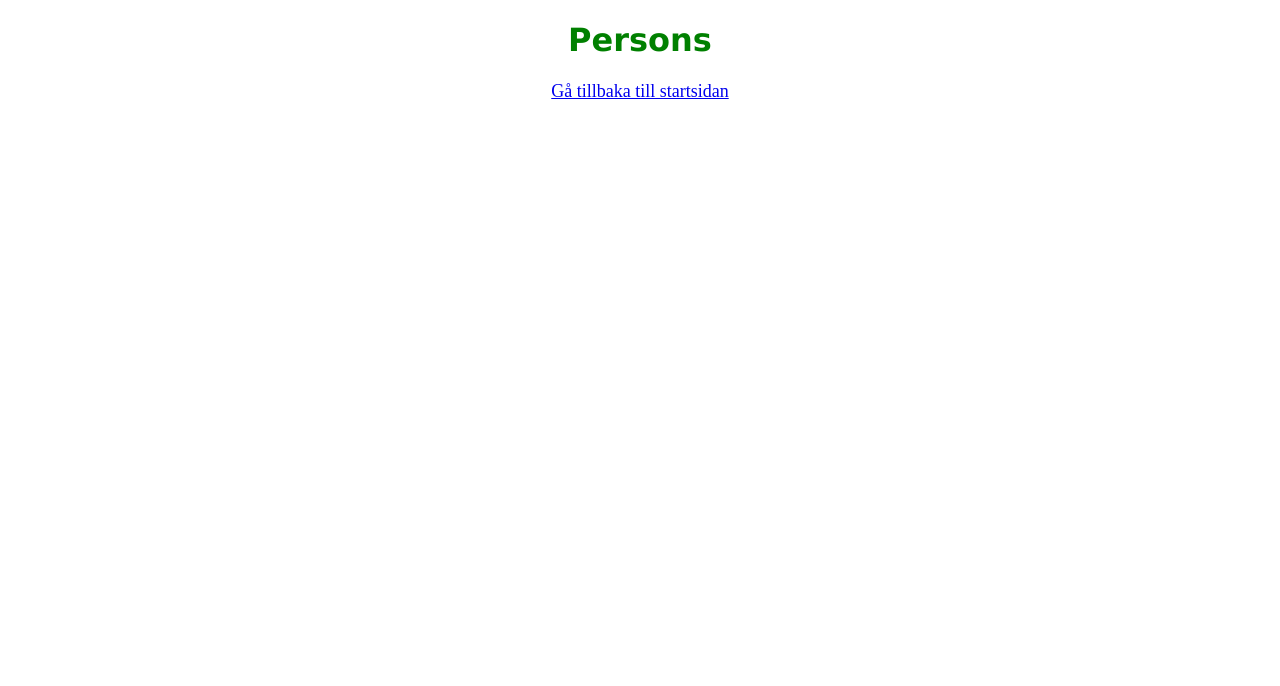
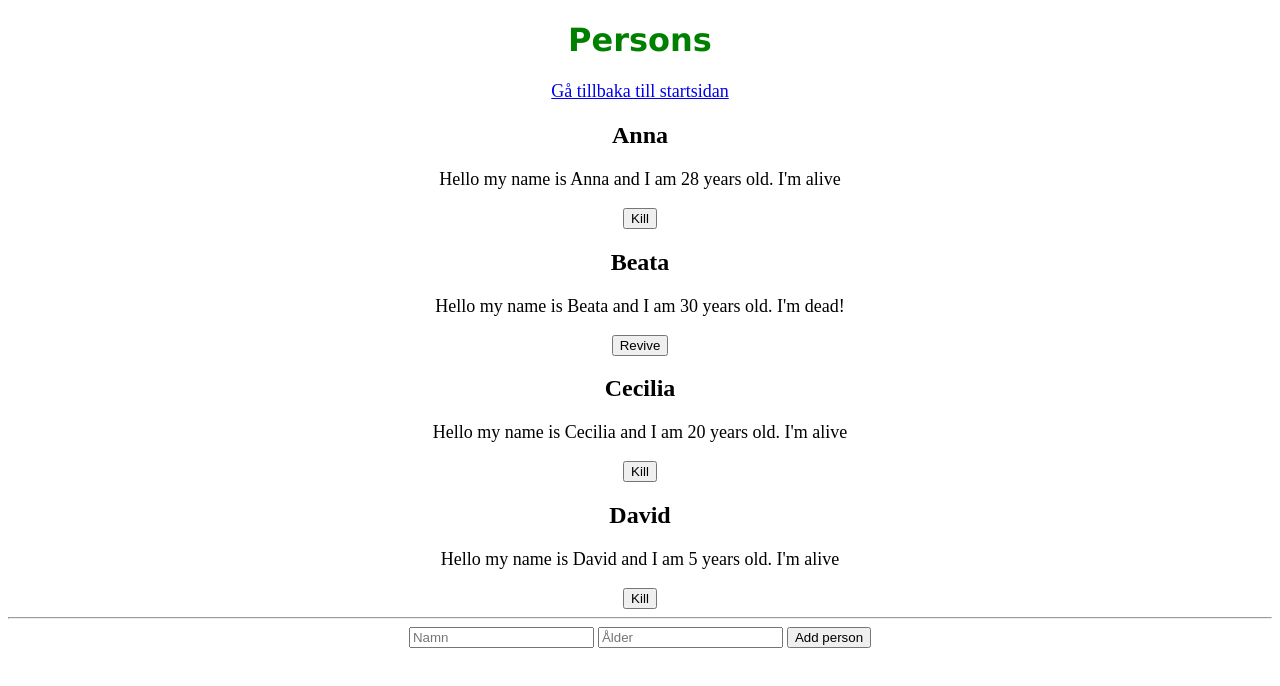
Before and after one commit to Mikael69-codeSlayer/html, a plain HTML site: page persons.html in a window 1280 px wide. Drawn offline with nearby package versions, Linux system fonts and the light colour scheme.

Commit message:
Almost finished code

```diff
--- a/App.js
+++ b/App.js
@@ -5,7 +5,8 @@ export default class App {
   constructor() {
 
     this.createPersons();
-    this.listPersons();
+    this.createNewPersonEventHandling();
+    this.listPersons(); // also adds kill/revive event handling
 
   }
 
@@ -28,10 +29,59 @@ export default class App {
 
 
   listPersons() {
+
+    // Empty the content of person-list before adding persons
+    $('.person-list').empty();
+
     // Loop through the array (for each is named for...of in JS)
+    let index = 0;
     for (let person of this.persons) {
-      console.log(person.sayHi());
+
+      /* Use jQuery to add new html in the DOM inside
+      the element with class 'person-list
+      Note that we write the string as a template literal*/
+      // inside a template literal ${} does not refer to jQuery
+      // it is just that syntax for including JS expressions
+      $('.person-list').append(`
+      <div>
+      <h2>${person.name}</h2>
+       <p>${person.sayHi()}</p>
+        <button class="kill-revive-button" data-index="$"${index}
+        ">${person.alive ? 'Kill' : 'Revive'}</button>
+       </div>
+        `);
+
+      index++;
+
     }
 
+    // Add an event handler to all the kill/revive buttons
+    let that = this; // that = this instance of App;
+    $('.kill-revive-button').click(function () {
+      // $(this) = grab the element we clicked with jQuery
+      // (in a jQuery event handler this is the element clicked)
+      let person = that.persons[+$(this).attr('data-index')];
+      person.alive = !person.alive; // toggle dead/alive
+      that.listPersons();
+
+    });
+
   }
+  createNewPersonEventHandling() {
+    let that = this;
+    $('.add-person-button').click(function () {
+      // read the values of the name and age inputs fields
+      let name = $('.input-name').val();
+      let age = +$('.input-age').val();
+      if (name === '' || age === '') { return; }
+      // add a new person to the persons array
+      that.persons.push(new Person(name, age));
+      // update the html by calling listPersons
+      that.listPersons();
+      // empty the name and age fields
+      $('.input-name').val('');
+      $('.input-age').val('');
+    });
+  }
+
 }
--- a/persons.html
+++ b/persons.html
@@ -14,6 +14,14 @@
   <!-- Page content -->
   <h1>Persons</h1>
   <p><a href="/">Gå tillbaka till startsidan</a></p>
+  <div class="person-list">
+    <!-- Will be filled with content by JavaScript -->
+  </div>
+  <hr>
+  <input class="input-name" type="text" placeholder="Namn">
+  <input class="input-age" type="number" placeholder="Ålder">
+  <button class="ad-person-button">Add person</button>
+
   <!-- cdn link to jquery - got it from code.jquery.com -->
   <script src="https://code.jquery.com/jquery-3.5.1.min.js"
     integrity="sha256-9/aliU8dGd2tb6OSsuzixeV4y/faTqgFtohetphbbj0=" crossorigin="anonymous"></script>
```
